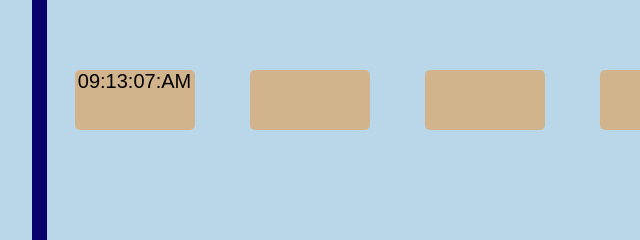
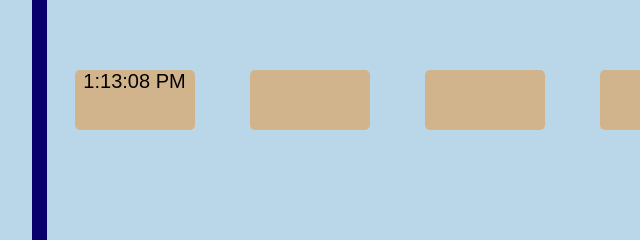
Before and after one commit to kharex-71/simple-exercises, a plain HTML site: page clock.html in a window 1280 px wide. Shown: the part 300-540 px from the top of the page, 243-883 px from the left. Drawn offline with Linux system fonts and the light colour scheme.

Commit message:
change and updeyt

```diff
--- a/clock.js
+++ b/clock.js
@@ -1,50 +1,31 @@
-const georgia = document.getElementById("watch0");
-//const japan = document.getElementById("watch1");
-//const russia = document.getElementById("watch2");
-//const ireland = document.getElementById("watch3");
+const clock = document.getElementById("watch0");
+const jpn = document.getElementById("watch1");
+const russ = document.getElementById("watch2");
+const irld = document.getElementById("watch3");
 
-function showTime() {
-  let date = new Date();
+console.log(clock, jpn, russ, irld);
 
-  let hours = date.getHours();
-  let minutes = date.getMinutes();
-  let seconds = date.getSeconds();
+function georgia() {
+  let change = new Date().toLocaleTimeString("en-US", {
+    timeZone: "Asia/Tbilisi",
+    timeStyle: "medium",
+    hourCycle: "h11",
+  });
+  clock.innerHTML = change;
+  setInterval(georgia, 1000);
+}
+georgia();
 
-  let formatedTime = formatTime(hours);
-  hours = checkTime(hours);
-  //console.log(date, hours, minutes, seconds);
 
-  hours = addZero(hours);
-  minutes = addZero(minutes);
-  seconds = addZero(seconds);
 
-  georgia.innerHTML = `${hours}:${minutes}:${seconds}:${formatedTime} `;
+
+function Japan() {
+  let display = new Date().toLocaleTimeString("en-US", {
+    timeZone: "	Asia/Tokyo",
+    timeStyle: "medium",
+    hourCycle: "h11",
+  });
+  jpn.innerHTML = display;
+  setInterval(Japan, 1000);
 }
-
-function checkTime(time) {
-  if (time > 12) {
-    time = time - 12;
-  }
-  if (time === 0) {
-    time = 12;
-  }
-  return time;
-}
-
-function formatTime(time) {
-  let format = "AM";
-  if (time >= 12) {
-    format = "PM";
-  }
-  return format;
-}
-
-function addZero(time) {
-  if (time < 10) {
-    time = "0" + time;
-  }
-  return time;
-}
-
-showTime();
-setInterval(showTime, 999);
+Japan();
--- a/fourth.js
+++ b/fourth.js
@@ -12,7 +12,7 @@ next.addEventListener("click", () => {
   conteiner.style.backgroundImage = `url("./image/bcg-${count}.jpg")`;
 });
 prev.addEventListener("click", () => {
-  if (count === 0) {
+  if (count === -1) {
     count = 5;
   }
   count--;
```
Also changed, not shown: index.html (+1 -1 lines), variable.css (added, +21 -0 lines), image/Rectangle2.jpg (added).
